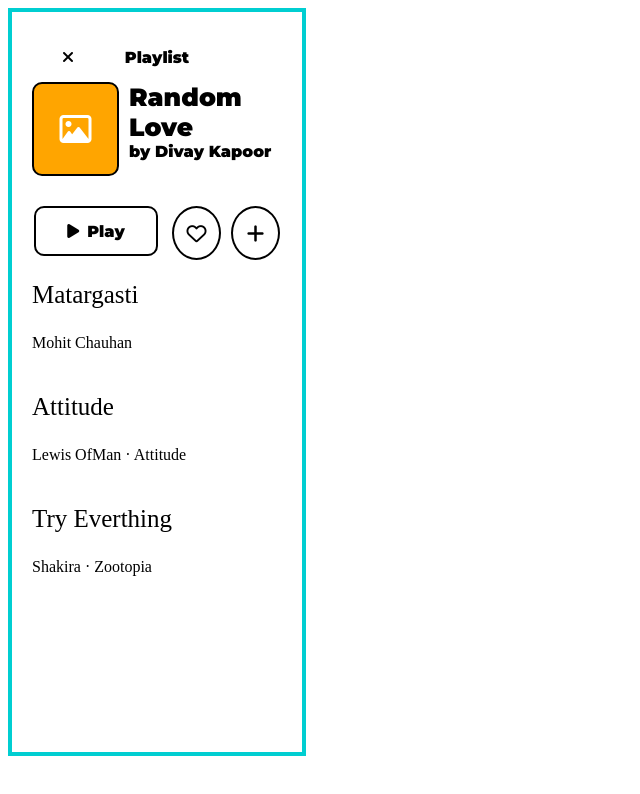
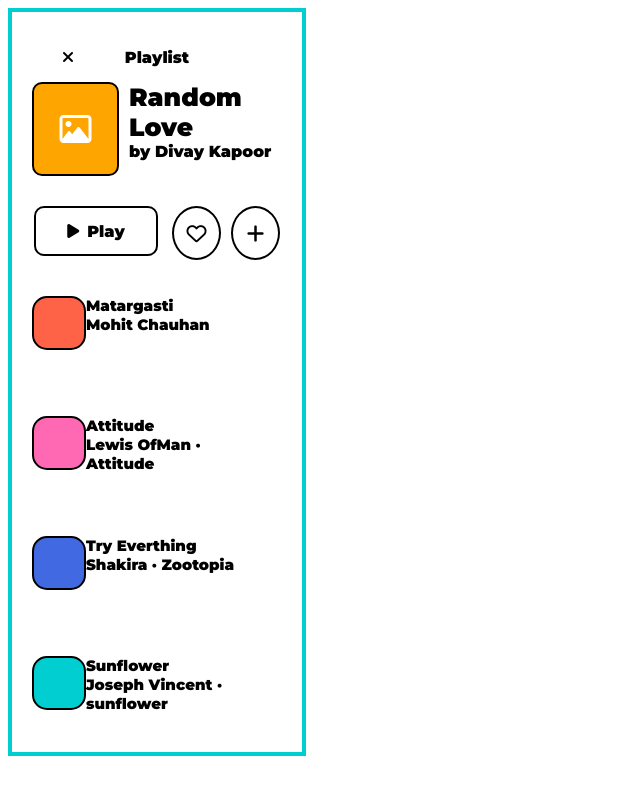
Before and after one commit to kawai10/private, a plain HTML site: page index.html in a window 1280 px wide. Shown: the whole page, without its empty margins (0-640 px from the left). Drawn offline with Linux system fonts and the light colour scheme; files that its build step writes are made by us from their sources.

Commit message:
2021-02-11 2

```diff
--- a/Css/style.css
+++ b/Css/style.css
@@ -82,4 +82,37 @@ p:first-child {
 
 .subsongbox {
   display: flex;
+  height: 80px;
+  margin: 40px 0px;
 }
+.subsong {
+  width: 50px;
+  height: 50px;
+  border: 2px solid black;
+  border-radius: 15px;
+}
+.tomato {
+  background-color: tomato;
+}
+.hotpink {
+  background-color: hotpink;
+}
+.blue {
+  background-color: royalblue;
+}
+.mint {
+  background-color: darkturquoise;
+}
+.subsongname {
+  height: 50px;
+  width: 150px;
+  margin: 0px;
+  justify-content: center;
+  align-items: center;
+  font-size: 20px;
+  font-family: "Montserrat", sans-serif;
+}
+.subsongname p {
+  margin: 0px;
+  font-size: 15px;
+}
--- a/index.html
+++ b/index.html
@@ -5,7 +5,7 @@
     <meta http-equiv="X-UA-Compatible" content="IE=edge" />
     <meta name="viewport" content="width=device-width, initial-scale=1.0" />
     <title>Document</title>
-    <link rel="stylesheet" href="Css/style.css" />
+    <link rel="stylesheet" href="style.css" />
   </head>
   <body>
     <div class="basis-box">
@@ -37,32 +37,38 @@
         </div class="circlebox">
       </div>
       <div class="subsongbox">
-        <div class="subsong"></div>
-        <div></div>
-        <div></div>
-      </div>
-      <div class="subsongbox">
-        <div class="subsong"></div>
+        <div class="subsong tomato"></div>
         <div class="subsongname">
-          <p>Matargasti</p>
+          <p class="subsongtitle">Matargasti</p>
           <p>Mohit Chauhan</p>
         </div>
       </div>
       <div class="subsongbox">
-        <div class="subsong"></div>
+        <div class="subsong hotpink"></div>
         <div class="subsongname">
-          <p>Attitude</p>
+          <p class="subsongtitle">Attitude</p>
           <p>Lewis OfMan · Attitude</p>
         </div>
       </div>
       <div class="subsongbox">
-        <div class="subsong"></div>
+        <div class="subsong blue"></div>
         <div class="subsongname">
-          <p>
+          <p class="subsongtitle">
             Try Everthing
           </p>
           <p>
             Shakira · Zootopia
+          </p>
+        </div>
+      </div>
+      <div class="subsongbox">
+        <div class="subsong mint"></div>
+        <div class="subsongname">
+          <p class="subsongtitle">
+            Sunflower
+          </p>
+          <p>
+            Joseph Vincent · sunflower
           </p>
         </div>
       </div>
```
